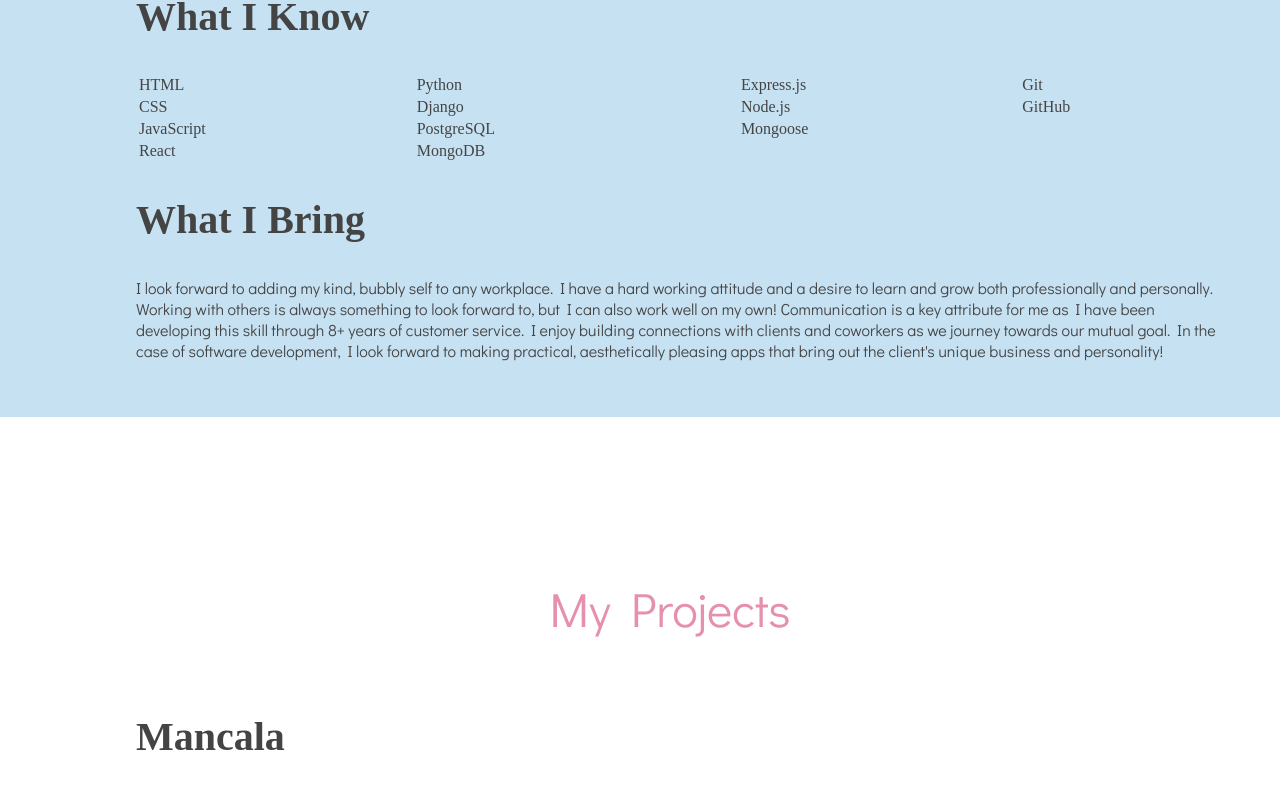
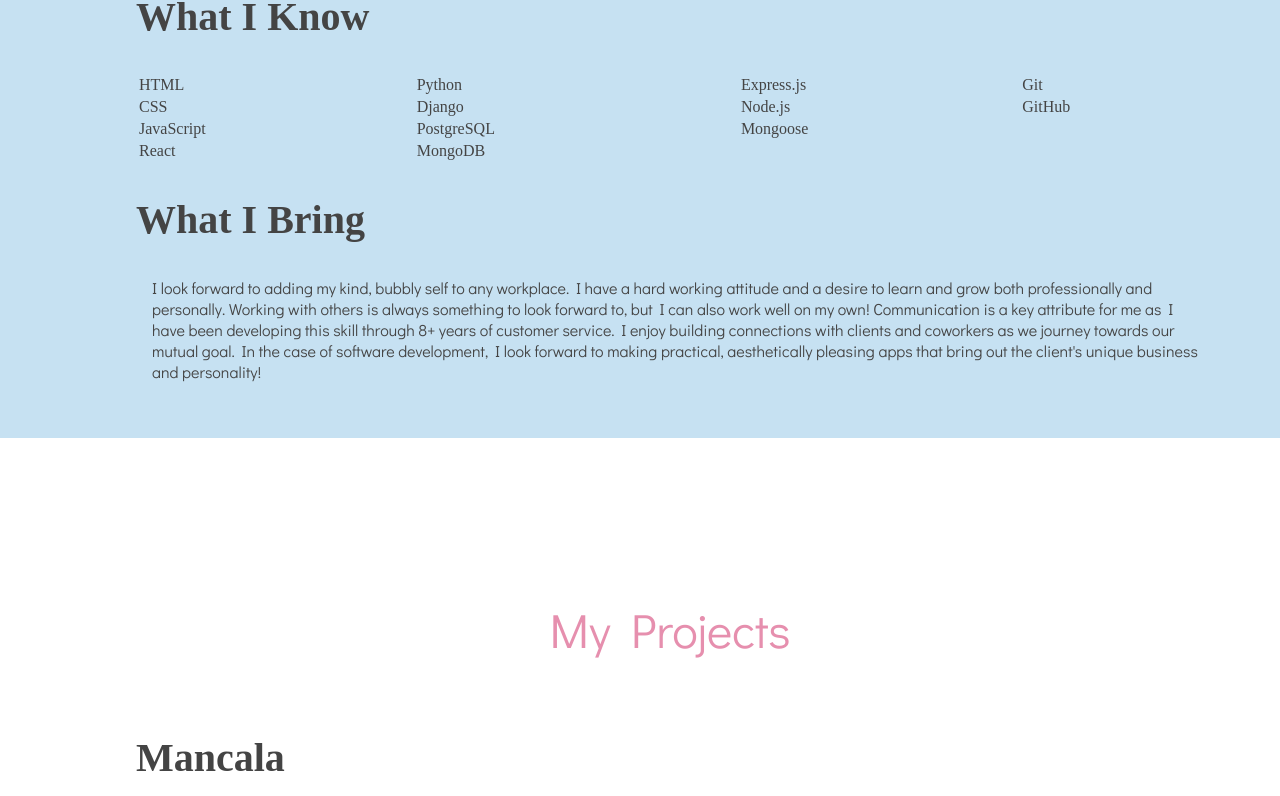
Before and after one commit to anneclarin/portfolio, a React (Create React App) app: page / in a window 1280 px wide. Shown: the part 1995-2791 px from the top of the page. Built offline with nearby package versions, Linux system fonts and the light colour scheme.

Commit message:
send button formatting

```diff
--- a/src/components/App/App.scss
+++ b/src/components/App/App.scss
@@ -65,6 +65,7 @@ input, textarea {
       margin-bottom: 40px;
       left: -10px;
       text-align: center;
+      padding: 0 2vmin;
 
       @media only screen and (max-width:480px) {
         font-size: 1.5rem;
@@ -127,6 +128,7 @@ input, textarea {
       color: #444;
       font-family: 'Didact Gothic', sans-serif;
       font-weight: 300;
+      padding: 0 2vmin;
       max-width: fit-content;
       animation: pulse 1s;
       &:nth-of-type(1) {
--- a/src/components/Contact/Contact.scss
+++ b/src/components/Contact/Contact.scss
@@ -53,7 +53,9 @@
     border: white;
     color: white;
     height: 10vmin;
-    width: 15vmin;
+    min-width: 15vmin;
+    text-align: center;
+    padding: 2vmin;
     font-size: larger;
     margin: 0 auto;
 }
```
